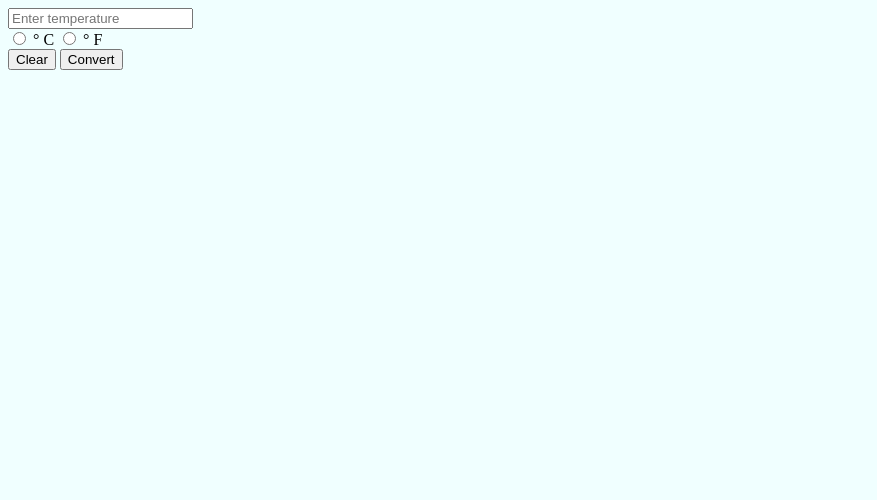
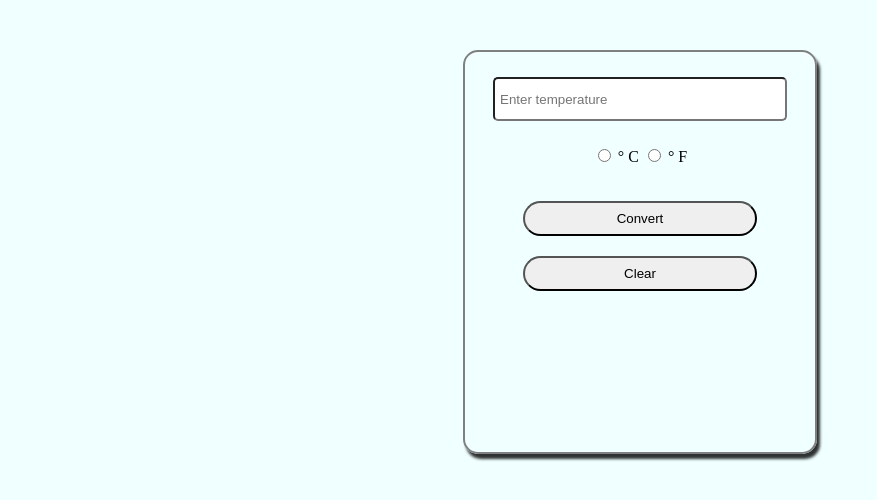
Before and after one commit to silvestreluna/temperature-converter, a plain HTML site: page index.html in a window 1280 px wide. Shown: the whole page, without its empty margins (0-877 px from the left). Drawn offline with Linux system fonts and the light colour scheme.

Commit message:
added styling

```diff
--- a/index.html
+++ b/index.html
@@ -11,7 +11,7 @@
     <div id="container">
         <!--Input field-->
         <input type="text" id="tempInput" name="temp-input-field" placeholder="Enter temperature">
-        <div>
+        <div class="radio-btns">
             <!--Radio buttons-->
             <input type="radio" name="temp-option" id="celsius">
             <label for="celsius">&#176; C</label>
@@ -19,7 +19,7 @@
             <input type="radio" name="temp-option" id="fahrenheit">
             <label for="fahrenheit">&#176; F</label>
         </div>
-        <div>
+        <div class="main-buttons">
             <!--Clear Button-->
             <button id="clearBtn">Clear</button>
             <!-- Convert Button-->
--- a/main.css
+++ b/main.css
@@ -1,3 +1,63 @@
 body {
+    display: flex;
+    justify-content: center;
     background-color: azure;
+    margin-top: 50px;
 }
+
+#container {
+    display: flex;
+    flex-wrap: wrap;
+    flex-direction: column;
+    align-content: center;
+    border: 2px solid gray;
+    width: 350px;
+    height: 400px;
+
+    border-radius: 15px;
+    box-shadow: 3px 5px 3px rgb(47, 50, 50);
+}
+
+#tempInput {
+    margin: 25px;
+    padding: 5px;
+    width: 280px;
+    height: 30px;
+    border-radius: 5px;
+
+}
+
+#tempOutput {
+    text-align: center;
+}
+
+.radio-btns {
+
+    text-align: center;
+}
+
+.main-buttons {
+    display: flex;
+    flex-wrap: wrap;
+    flex-direction: column;
+    padding: 15px;
+
+}
+
+#clearBtn {
+    height: 35px;
+    order: 2;
+    margin-top: 20px;
+    margin-left: 40px;
+    margin-right: 40px;
+    border-radius: 20px;
+}
+
+#convertBtn {
+    height: 35px;
+    margin-top: 20px;
+    margin-right: 40px;
+    margin-left: 40px;
+    border-radius: 20px;
+
+}
--- a/main.js
+++ b/main.js
@@ -12,7 +12,7 @@ const toCelsius =  () => {
     const temp = document.getElementById('tempInput').value;
     const toCelResult = (temp - 32 )/ 1.8;
 
-    printToDom('tempOutput', `<h2>${toCelResult} degrees C</h2>`);
+    printToDom('tempOutput', `<h2>${toCelResult.toFixed(2)} degrees C</h2>`);
 
 };
 
@@ -20,7 +20,7 @@ const toFahrenheit =  () => {
     const temp = document.getElementById('tempInput').value;
     const toFahResult = (temp * 1.8) + 32;
 
-    printToDom('tempOutput', `<h2>${toFahResult} degrees F</h2>`);
+    printToDom('tempOutput', `<h2>${toFahResult.toFixed(2)} degrees F</h2>`);
 
 };
 
```
